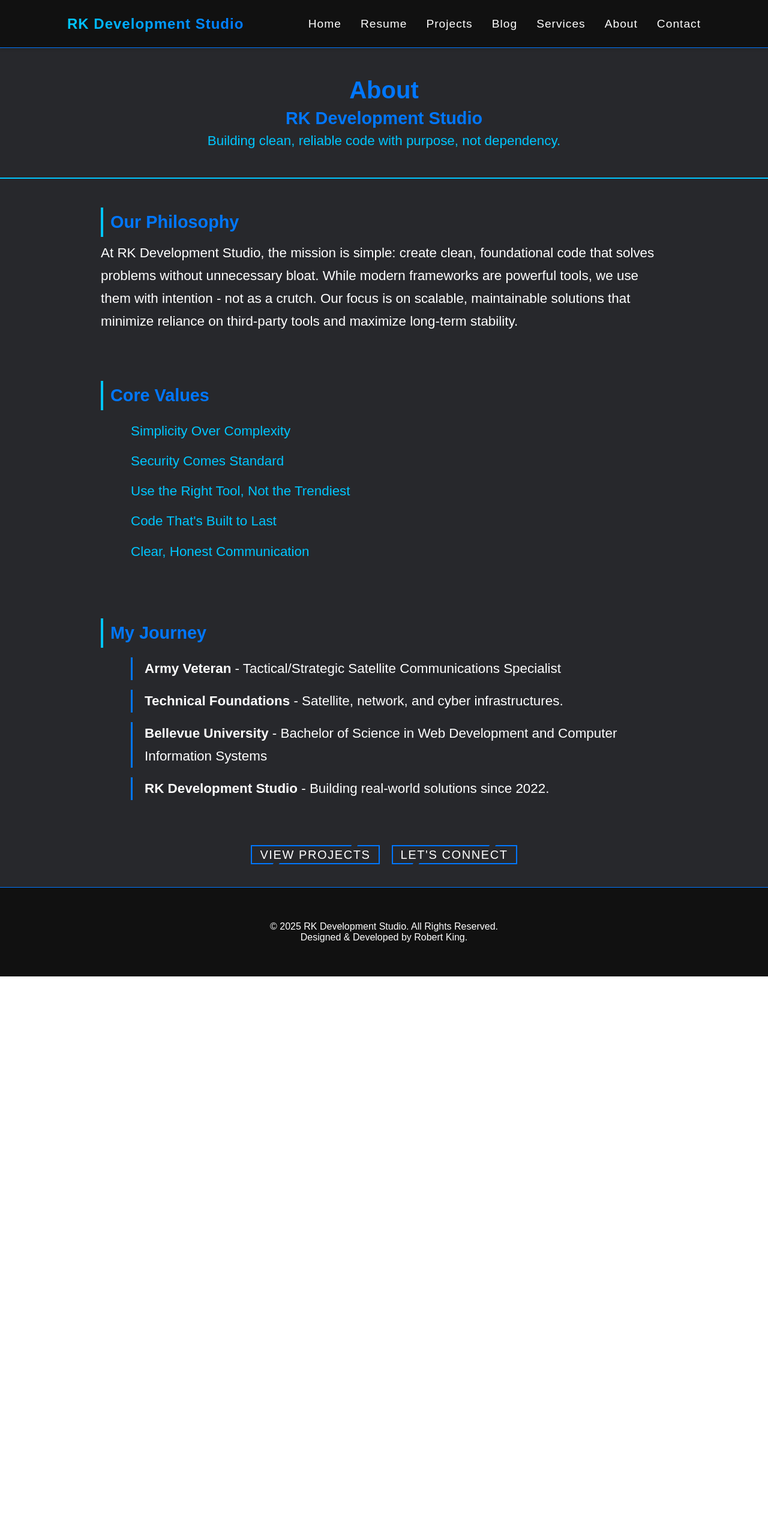
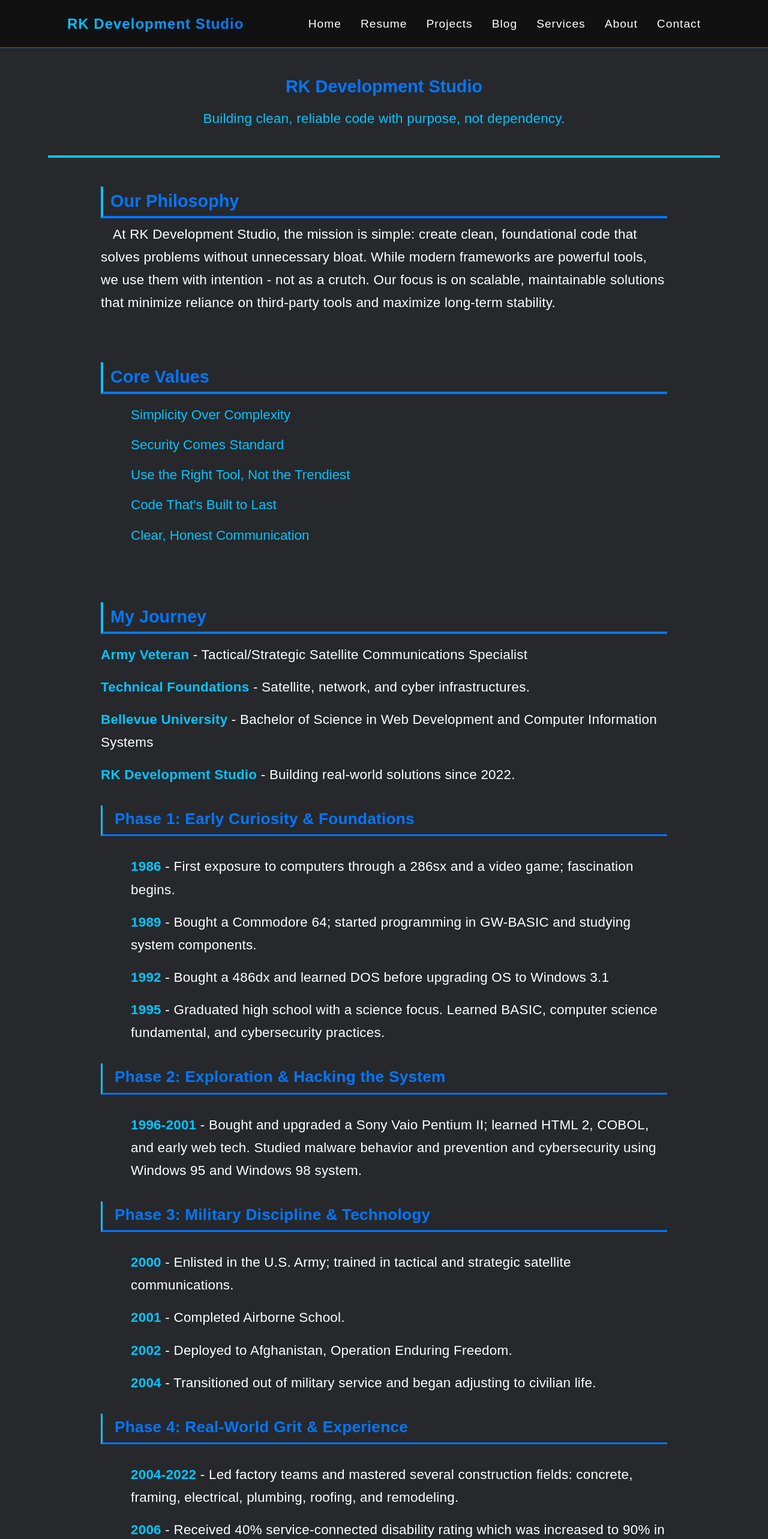
Before and after one commit to Raking45/portfolio, an Angular app: page /about in a window 1280 px wide. Shown: the top 2566 px of the page at 60% size. Before the commit the page ends 1628 px from the top, so only its background shows below. Built offline with nearby package versions, Linux system fonts and the light colour scheme.

Commit message:
Refactored Services Page, Added 404 Error Page, Corrected Directory Structure,.

```diff
--- a/src/app/about/about.component.css
+++ b/src/app/about/about.component.css
@@ -9,7 +9,9 @@
 .about-hero {
   padding: 1rem 1rem;
   text-align: center;
-  border-bottom: 2px solid var(--secondary);
+  border-bottom: 4px solid var(--secondary);
+  margin-left: 5rem;
+  margin-right: 5rem;
 }
 
 .section-title {
@@ -17,11 +19,14 @@
   font-weight: 700;
   margin-bottom: 0.5rem;
   color: var(--primary);
+  letter-spacing: 0.25px;
 }
 
 .section-subtitle {
   font-size: 1.4rem;
   color: var(--secondary);
+  letter-spacing: 0.25px;
+  padding-top: 1rem;
 }
 
 /* Section Headings */
@@ -40,7 +45,13 @@
   margin-bottom: 0.5rem;
   color: var(--primary);
   border-left: 4px solid var(--secondary);
+  border-bottom: 4px solid var(--primary);
   padding-left: 12px;
+}
+
+.philosophy {
+  text-indent: 20px;
+  letter-spacing: 0.25px;
 }
 
 /* Paragraphs */
@@ -73,23 +84,41 @@
   list-style: none;
   padding-left: 0;
   margin-top: 1rem;
+  letter-spacing: 0.25px;
 }
 
 .timeline li {
+  letter-spacing: 0.25px;
+  padding-bottom: 1rem;
+}
+.timeline strong {
+  color: var(--secondary);
+}
+
+.timeline-phase {
   position: relative;
   padding-left: 20px;
-  margin-left: 50px;
+  margin-top: 1rem;
   margin-bottom: 1rem;
-  border-left: 3px solid var(--primary);
+  border-left: 3px solid var(--secondary);
+  color: var(--primary);
+  border-bottom: 3px solid var(--primary);
+  padding-bottom: 0.25rem;
 }
 
-.timeline li::before {
+.timeline-phase::before {
   content: "";
   position: absolute;
   left: -11px;
   top: 0;
   color: var(--primary);
   font-size: 1rem;
+}
+
+.phase {
+  margin-left: 50px;
+  letter-spacing: 0.25px;
+  padding-bottom: 1rem;
 }
 
 /* Behind the Scenes */
--- a/src/app/about/about.component.html
+++ b/src/app/about/about.component.html
@@ -1,8 +1,8 @@
 <!-- Hero Section -->
 <section class="about-hero">
   <div class="container">
-    <h1 class="section-title">About</h1>
-    <h2 class="section-heading-main">RK Development Studio</h2>
+
+    <h1 class="section-heading-main">RK Development Studio</h1>
     <p class="section-subtitle">Building clean, reliable code with purpose, not dependency.</p>
   </div>
 </section>
@@ -11,7 +11,7 @@
 <section class="about-section">
   <div class="container">
     <h2 class="section-heading">Our Philosophy</h2>
-    <p>At RK Development Studio, the mission is simple: create clean, foundational code that solves problems without unnecessary bloat.  While modern frameworks are powerful tools, we use them with intention - not as a crutch.  Our focus is on scalable, maintainable solutions that minimize reliance on third-party tools and maximize long-term stability.</p>
+    <p class="philosophy">At RK Development Studio, the mission is simple: create clean, foundational code that solves problems without unnecessary bloat.  While modern frameworks are powerful tools, we use them with intention - not as a crutch.  Our focus is on scalable, maintainable solutions that minimize reliance on third-party tools and maximize long-term stability.</p>
   </div>
 </section>
 
@@ -34,10 +34,41 @@
   <div class="container">
     <h2 class="section-heading">My Journey</h2>
     <ul class="timeline">
+      <!-- Overall -->
       <li><strong>Army Veteran</strong> - Tactical/Strategic Satellite Communications Specialist</li>
       <li><strong>Technical Foundations</strong> - Satellite, network, and cyber infrastructures.</li>
       <li><strong>Bellevue University</strong> - Bachelor of Science in Web Development and Computer Information Systems</li>
       <li><strong>RK Development Studio</strong> - Building real-world solutions since 2022.</li>
+
+      <!-- Phase: Early Curiosity & Foundations -->
+      <li><h3 class="timeline-phase">Phase 1: Early Curiosity & Foundations</h3></li>
+      <li class="phase"><strong>1986</strong> - First exposure to computers through a 286sx and a video game; fascination begins.</li>
+      <li class="phase"><strong>1989</strong> - Bought a Commodore 64; started programming in GW-BASIC and studying system components.</li>
+      <li class="phase"><strong>1992</strong> - Bought a 486dx and learned DOS before upgrading OS to Windows 3.1</li>
+      <li class="phase"><strong>1995</strong> - Graduated high school with a science focus.  Learned BASIC, computer science fundamental, and cybersecurity practices.</li>
+
+      <!-- Phase: Exploration & Hacking the System -->
+      <li><h3 class="timeline-phase">Phase 2: Exploration & Hacking the System</h3></li>
+      <li class="phase"><strong>1996-2001</strong> - Bought and upgraded a Sony Vaio Pentium II; learned HTML 2, COBOL, and early web tech.  Studied malware behavior and prevention and cybersecurity using Windows 95 and Windows 98 system.</li>
+
+      <!-- Phase: Military Discipline & Technology -->
+      <li><h3 class="timeline-phase">Phase 3: Military Discipline & Technology</h3></li>
+      <li class="phase"><strong>2000</strong> - Enlisted in the U.S. Army; trained in tactical and strategic satellite communications.</li>
+      <li class="phase"><strong>2001</strong> - Completed Airborne School.</li>
+      <li class="phase"><strong>2002</strong> - Deployed to Afghanistan, Operation Enduring Freedom.</li>
+      <li class="phase"><strong>2004</strong> - Transitioned out of military service and began adjusting to civilian life.</li>
+
+      <!-- Phase: Real-World Grit & Experience -->
+      <li><h3 class="timeline-phase">Phase 4: Real-World Grit & Experience</h3></li>
+      <li class="phase"><strong>2004-2022</strong> - Led factory teams and mastered several construction fields: concrete, framing, electrical, plumbing, roofing, and remodeling.</li>
+      <li class="phase"><strong>2006</strong> - Received 40% service-connected disability rating which was increased to 90% in 2021.</li>
+      <li class="phase"><strong>2000s-2020s</strong> - Continued studying web technologies, languages, and frameworks as a hobby.</li>
+
+      <!-- Phase: Reinvention & Purpose Driven Development -->
+      <li><h3 class="timeline-phase">Phase 5: Reinvention & Purpose Driven Development</h3></li>
+      <li class="phase"><strong>2022</strong> - Began B.S. in Web Development with a minor in Computer Information Systems; funded through VA support.</li>
+      <li class="phase"><strong>2025</strong> - Expected graduation (July 27) with a refined philosophy: clean, minimal, and secure code built for longevity - not trends.</li>
+
     </ul>
   </div>
 </section>
--- a/src/app/app.routes.ts
+++ b/src/app/app.routes.ts
@@ -13,6 +13,7 @@
 import { Article4Component } from './pages/article4/article4.component';
 import { Article5Component } from './pages/article5/article5.component';
 import { Article6Component } from './pages/article6/article6.component';
+import { NotFoundComponent } from './not-found/not-found.component';
 
 export const routes: Routes = [
   {
@@ -74,5 +75,9 @@
   {
     path: 'pages/article6',
     component: Article6Component
+  },
+  {
+    path:'**',
+    component: NotFoundComponent
   }
 ];
--- a/src/app/contact/contact.component.css
+++ b/src/app/contact/contact.component.css
@@ -38,19 +38,10 @@
 .contact-info {
   flex: 1 1 50%;
   padding: 2rem;
-  background-image: url('/public/assets/images/laptop.jpg');
   background-size: cover;
   background-position: center;
   background-repeat: no-repeat;
   position: relative;
-}
-
-.contact-info::before {
-  content: "";
-  position: absolute;
-  inset: 0;
-  background-color: rgba(0, 0, 0, 0.9);
-  z-index: -1;
 }
 
 h1 {
--- /dev/null
+++ b/src/app/not-found/not-found.component.css
@@ -0,0 +1,27 @@
+.not-found-container {
+  display: flex;
+  align-items: center;
+  justify-content: center;
+  height: 100vh;
+  background-color: #121212;
+  color: var(--white);
+  font-family:Arial, Helvetica, sans-serif;
+  text-align: center;
+  padding: 0 20px;
+}
+
+.not-found-content {
+  max-width: 1200px;
+}
+
+.error-code {
+  font-size: 8rem;
+  font-weight: 900;
+  color: var(--primary);
+  margin-bottom: 1rem;
+}
+
+.error-message {
+  font-size: 1.5rem;
+  margin-bottom: 2rem;
+}
--- /dev/null
+++ b/src/app/not-found/not-found.component.html
@@ -0,0 +1,6 @@
+<div class="not-found-container">
+  <div class="not-found-content">
+    <h1 class="error-code">404</h1>
+    <p class="error-message">Oops! The page your looking for doesn't exist.</p>
+  </div>
+</div>
--- a/src/app/resume/resume.component.html
+++ b/src/app/resume/resume.component.html
@@ -7,7 +7,7 @@
       <p class="s2">FULL-STACK WEB DEVELOPER</p>
       </div>
       <div class="action-buttons no-print">
-        <a href="./RK_Resume.pdf" download class="icon-btn" title="Download PDF">
+        <a href="assets/RK_Resume.pdf" download class="icon-btn" title="Download PDF">
           <i class="fas fa-download"></i>
         </a>
         <button (click)="printResume()" class="icon-btn" title="Print Resume">
--- a/src/app/services/services.component.css
+++ b/src/app/services/services.component.css
@@ -73,6 +73,7 @@
   align-items: center;
   justify-content: center;
   gap: 8px;
+  text-align: center;
 }
 
 .service-title {
--- a/src/styles.css
+++ b/src/styles.css
@@ -138,3 +138,16 @@
   width: 20px;
   left: 80%;
 }
+
+/* Contact Page */
+.contact-info {
+  background-image: url('/assets/images/laptop.jpg');
+}
+
+.contact-info::before {
+  content: "";
+  position: absolute;
+  inset: 0;
+  background-color: rgba(0, 0 , 0, 0.9);
+  z-index: -1;
+}
```
Also changed, not shown: src/app/not-found/not-found.component.ts (added, +12 -0 lines), src/app/services/services.component.html (+5 -52 lines), src/app/services/services.component.ts (+62 -1 lines), 1 other file (tests, documents, lock files or other folders).
